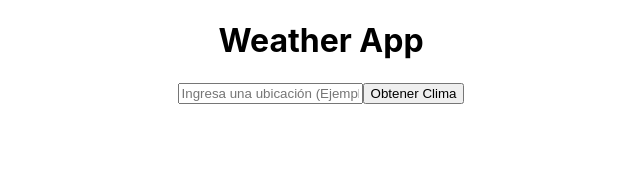
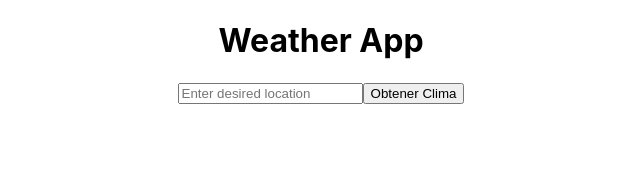
Before and after one commit to aeonclouzeau/clima, a React (Create React App) app: page / in a window 1280 px wide. Shown: the top 173 px of the page, without its empty margins (319-959 px from the left). Built offline with nearby package versions, Linux system fonts and the light colour scheme.

Commit message:
entered api key

```diff
--- a/src/WeatherApp.js
+++ b/src/WeatherApp.js
@@ -5,7 +5,7 @@ const WeatherApp = () => {
 	const [location, setLocation] = useState("");
 	const [weatherData, setWeatherData] = useState(null);
 
-	const apiKey = "TU_API_KEY"; // Reemplaza con tu propia API key de OpenWeatherMap
+	const apiKey = "d3045006b2ffa1d7eb6e5aaf90f5d245";
 
 	const handleLocationChange = (e) => {
 		setLocation(e.target.value);
@@ -35,7 +35,7 @@ const WeatherApp = () => {
 			<form onSubmit={handleSubmit}>
 				<input
 					type="text"
-					placeholder="Ingresa una ubicación (Ejemplo: Ciudad,País)"
+					placeholder="Enter desired location"
 					value={location}
 					onChange={handleLocationChange}
 				/>
```
